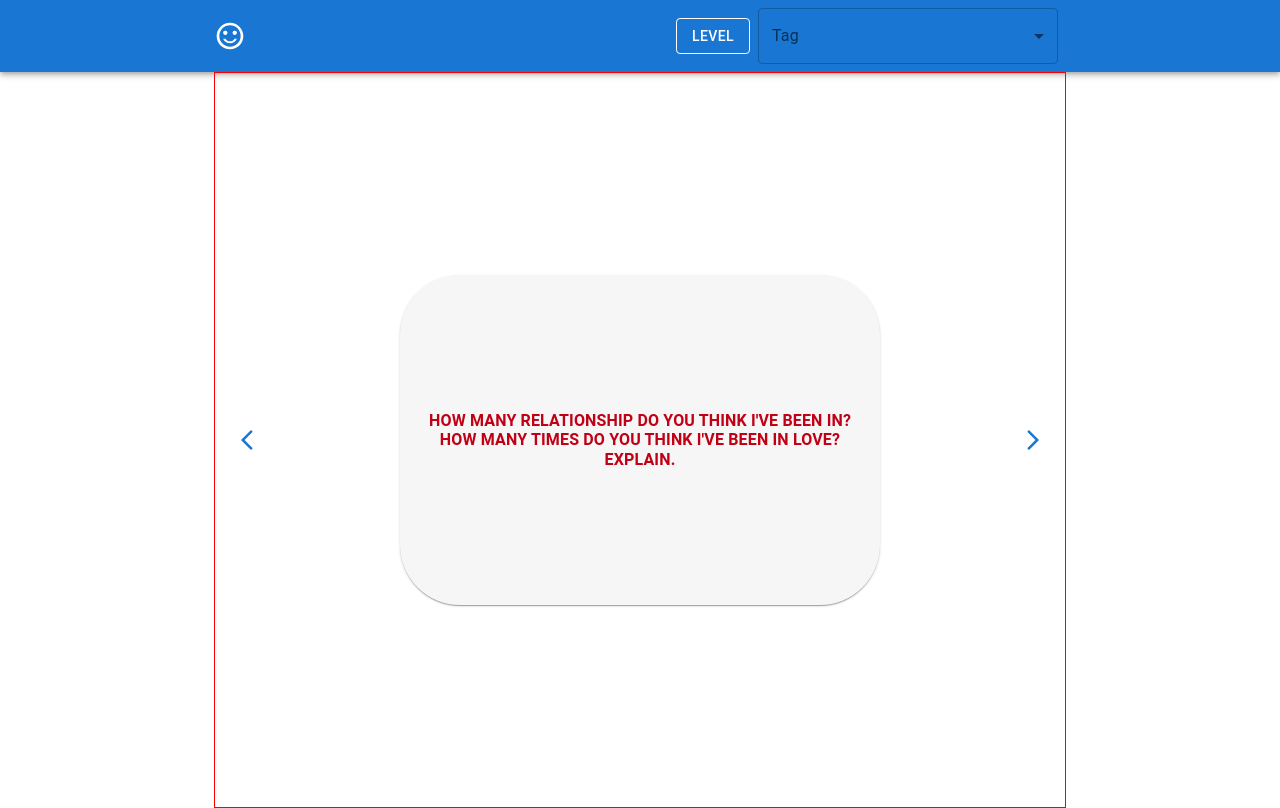
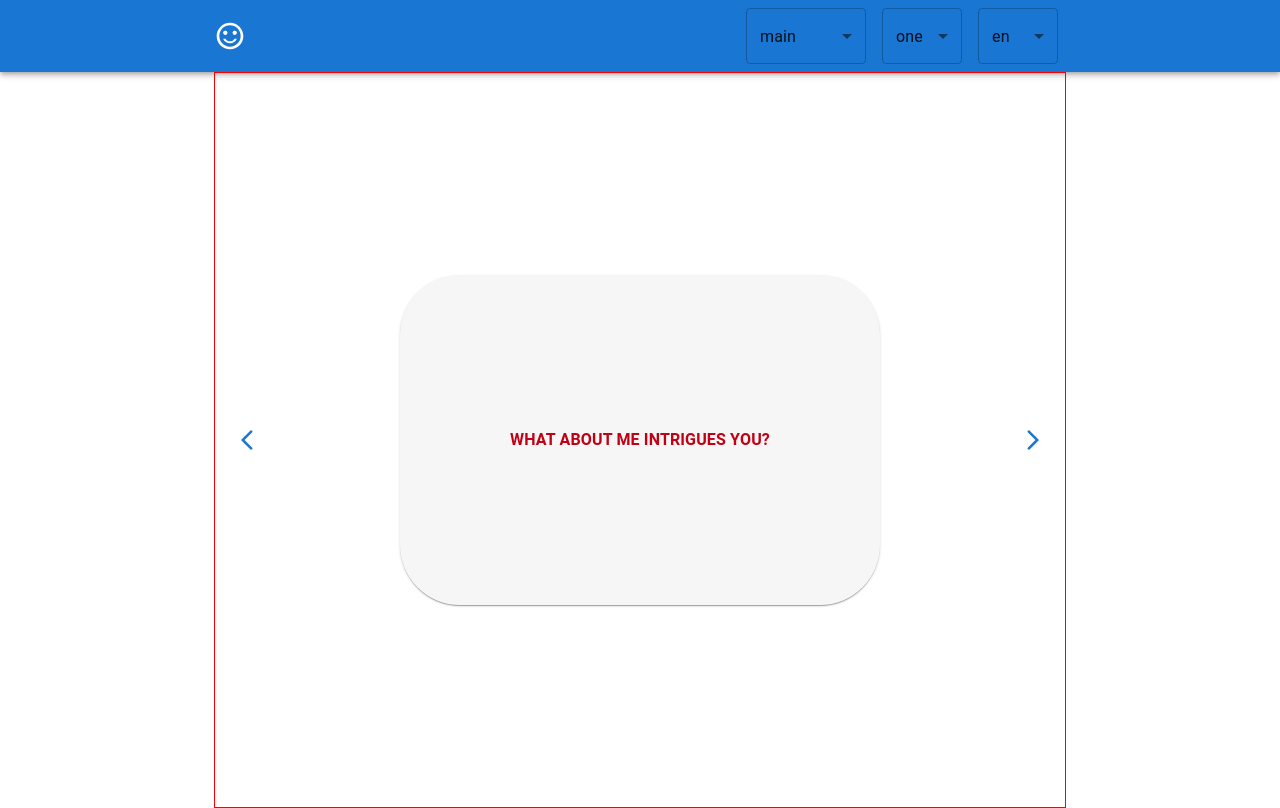
Before and after one commit to artemdrei/friends, a React (Create React App) app: page / in a window 1280 px wide. Built offline with nearby package versions, Linux system fonts and the light colour scheme.

Commit message:
Add selects: lang, decks, level

```diff
--- a/src/components/Card/Card.tsx
+++ b/src/components/Card/Card.tsx
@@ -31,10 +31,10 @@ const TextStyled = styled.div`
   text-align: center;
 `;
 
-export const Card: React.FC<Props> = ({ children, transform }) => {
+export const Card: React.FC<Props> = ({ text, transform }) => {
   return (
     <CardStyled transform={transform}>
-      <TextStyled>{children}</TextStyled>
+      <TextStyled>{text}</TextStyled>
     </CardStyled>
   );
 };
--- a/src/components/Card/types.ts
+++ b/src/components/Card/types.ts
@@ -1,6 +1,4 @@
-import React from "react";
-
 export interface Props {
-  children: React.ReactNode;
+  text: string;
   transform: string;
 }
--- a/src/components/Header/Header.tsx
+++ b/src/components/Header/Header.tsx
@@ -1,57 +1,67 @@
 import React from "react";
 import styled from "styled-components";
 
-import SentimentSatisfiedAltIcon from "@mui/icons-material/SentimentSatisfiedAlt";
-import { AppBar, Button, Container, Toolbar, Typography } from "@mui/material";
+import { Props } from "./types";
 
-import OutlinedInput from "@mui/material/OutlinedInput";
-import InputLabel from "@mui/material/InputLabel";
+import AppBar from "@mui/material/AppBar";
+import Select from "@mui/material/Select";
+import Toolbar from "@mui/material/Toolbar";
 import MenuItem from "@mui/material/MenuItem";
+import Container from "@mui/material/Container";
+import Typography from "@mui/material/Typography";
 import FormControl from "@mui/material/FormControl";
 import ListItemText from "@mui/material/ListItemText";
-import Select, { SelectChangeEvent } from "@mui/material/Select";
-import Checkbox from "@mui/material/Checkbox";
+import SentimentSatisfiedAltIcon from "@mui/icons-material/SentimentSatisfiedAlt";
 
-const ITEM_HEIGHT = 48;
-const ITEM_PADDING_TOP = 8;
-const MenuProps = {
-  PaperProps: {
-    style: {
-      maxHeight: ITEM_HEIGHT * 4.5 + ITEM_PADDING_TOP,
-      width: 250,
-    },
-  },
-};
+import { labels } from "../../i18n";
+
+console.log(labels.en);
 
 const ContainerStyled = styled(Container)`
   padding: 0;
 `;
 
-const Header: React.FC = () => {
-  const [personName, setPersonName] = React.useState<string[]>([]);
-
-  const handleChange = (event: SelectChangeEvent<typeof personName>) => {
-    const {
-      target: { value },
-    } = event;
-    setPersonName(
-      // On autofill we get a the stringified value.
-      typeof value === "string" ? value.split(",") : value
-    );
+const Header: React.FC<Props> = ({
+  language = "en",
+  deckLevel = "one",
+  deckVariant = "main",
+  setLanguage,
+  setDeckLevel,
+  setDeckVariant,
+}) => {
+  const ID = {
+    LANGUAGE: "language",
+    DECK_LEVEL: "deckLevel",
+    DECK_VARIANT: "deckVariant",
   };
 
-  const names = [
-    "Oliver Hansen",
-    "Van Henry",
-    "April Tucker",
-    "Ralph Hubbard",
-    "Omar Alexander",
-    "Carlos Abbott",
-    "Miriam Wagner",
-    "Bradley Wilkerson",
-    "Virginia Andrews",
-    "Kelly Snyder",
-  ];
+  const label = labels[language].decks;
+  const languagesOptions = Object.keys(labels).map((language) => language);
+  const variantOptions = Object.keys(label).map((variant) => variant);
+  const levelOptions = Object.keys(label[deckVariant]).map((key) => key);
+
+  console.log("levels", levelOptions);
+
+  const handleChange = (event: any) => {
+    const { name, value } = event.target;
+
+    switch (name) {
+      case ID.LANGUAGE:
+        setLanguage(value);
+
+        break;
+
+      case ID.DECK_LEVEL:
+        setDeckLevel(value);
+
+        break;
+
+      case ID.DECK_VARIANT:
+        setDeckVariant(value);
+
+        break;
+    }
+  };
 
   return (
     <AppBar position="relative">
@@ -66,32 +76,46 @@ const Header: React.FC = () => {
               style={{ width: "32px", height: "32px" }}
             />
           </Typography>
-          <Button color="inherit" variant="outlined">
-            Level
-          </Button>
-          {/* <Button
-            color="inherit"
-            variant="outlined"
-            style={{ marginLeft: "16px" }}
-          >
-            Cards
-          </Button> */}
 
-          <FormControl sx={{ m: 1, width: 300 }}>
-            <InputLabel id="demo-multiple-checkbox-label">Tag</InputLabel>
+          <FormControl sx={{ m: 1, width: 120 }}>
             <Select
-              labelId="demo-multiple-checkbox-label"
-              id="demo-multiple-checkbox"
-              multiple
-              value={personName}
+              name={ID.DECK_VARIANT}
+              value={deckVariant}
               onChange={handleChange}
-              input={<OutlinedInput label="Tag" />}
-              renderValue={(selected) => selected.join(", ")}
-              MenuProps={MenuProps}
+              renderValue={(selected) => selected}
             >
-              {names.map((name) => (
+              {variantOptions.map((name) => (
                 <MenuItem key={name} value={name}>
-                  <Checkbox checked={personName.indexOf(name) > -1} />
+                  <ListItemText primary={name} />
+                </MenuItem>
+              ))}
+            </Select>
+          </FormControl>
+
+          <FormControl sx={{ m: 1, width: 80 }}>
+            <Select
+              name={ID.DECK_LEVEL}
+              value={deckLevel}
+              onChange={handleChange}
+              renderValue={(selected) => selected}
+            >
+              {levelOptions.map((name) => (
+                <MenuItem key={name} value={name}>
+                  <ListItemText primary={name} />
+                </MenuItem>
+              ))}
+            </Select>
+          </FormControl>
+
+          <FormControl sx={{ m: 1, width: 80 }}>
+            <Select
+              name={ID.LANGUAGE}
+              value={language}
+              onChange={handleChange}
+              renderValue={(selected) => selected}
+            >
+              {languagesOptions.map((name) => (
+                <MenuItem key={name} value={name}>
                   <ListItemText primary={name} />
                 </MenuItem>
               ))}
--- /dev/null
+++ b/src/components/Header/types.ts
@@ -0,0 +1,10 @@
+import { DeckVariant, DeckLevel, Language } from "../../typings";
+
+export interface Props {
+  language: Language;
+  deckLevel: DeckLevel;
+  deckVariant: DeckVariant;
+  setLanguage: React.Dispatch<React.SetStateAction<Language>>;
+  setDeckLevel: React.Dispatch<React.SetStateAction<DeckLevel>>;
+  setDeckVariant: React.Dispatch<React.SetStateAction<DeckVariant>>;
+}
--- a/src/containers/App/App.tsx
+++ b/src/containers/App/App.tsx
@@ -1,6 +1,7 @@
-import React from "react";
+import React, { useState } from "react";
 import CssBaseline from "@mui/material/CssBaseline";
 
+import { DeckLevel, DeckVariant, Language } from "../../typings";
 import { shuffleArray } from "../../utils/shuffleArray";
 
 import Box from "@mui/material/Box";
@@ -11,16 +12,31 @@ import Header from "../../components/Header/Header";
 import { labels } from "../../i18n";
 
 const App: React.FC = () => {
-  const deck = labels.en.decks.honestDating.one;
+  const [language, setLanguage] = useState<Language>("en");
+  const [deckLevel, setDeckLevel] = useState<DeckLevel>("one");
+  const [deckVariant, setDeckVariant] = useState<DeckVariant>("main");
+
+  const deck = labels[language].decks[deckVariant][deckLevel];
   const deckShuffled = shuffleArray([...deck]);
 
   return (
     <>
       <CssBaseline />
       <Box sx={{ flexGrow: 1, height: "100vh" }}>
-        <Header />
+        <Header
+          language={language}
+          deckLevel={deckLevel}
+          deckVariant={deckVariant}
+          setLanguage={setLanguage}
+          setDeckLevel={setDeckLevel}
+          setDeckVariant={setDeckVariant}
+        />
         <Body>
-          <Field deck={deckShuffled} />
+          <Field
+            deck={deckShuffled}
+            deckLevel={deckLevel}
+            language={language}
+          />
         </Body>
       </Box>
     </>
--- a/src/containers/Field/Field.tsx
+++ b/src/containers/Field/Field.tsx
@@ -1,4 +1,4 @@
-import React, { useState, memo } from "react";
+import React, { useState, memo, useEffect } from "react";
 import styled from "styled-components";
 
 import { Deck } from "../../typings";
@@ -49,13 +49,18 @@ const ButtonNextStyled = styled(Button)`
   }
 `;
 
-export const Field: React.FC<Props> = ({ deck }) => {
+export const Field: React.FC<Props> = ({ deck, deckLevel, language }) => {
   const initialCard = [deck[deck.length - 1]];
   const otherCards = deck.slice(0, -1); // slice last card
 
+  const { cardsTransform } = useCardsTransform(deck);
   const [deckCards, setDeckCards] = useState(otherCards);
   const [fieldCards, setFieldCards] = useState(initialCard);
-  const { cardsTransform } = useCardsTransform(deck);
+
+  useEffect(() => {
+    setDeckCards(otherCards);
+    setFieldCards(initialCard);
+  }, [deck, deckLevel, language]);
 
   const updateDecks = (type: "NEXT" | "PREV", from: Deck, to: Deck) => {
     const lastCard = from[from.length - 1];
@@ -107,11 +112,13 @@ export const Field: React.FC<Props> = ({ deck }) => {
         <ArrowForwardIosIcon />
       </ButtonNextStyled>
 
-      {fieldCards.map((item, index) => {
+      {fieldCards.map((text, index) => {
         return (
-          <Card key={item} transform={cardsTransform[index]}>
-            {item}
-          </Card>
+          <Card
+            key={"card_" + index}
+            text={text}
+            transform={cardsTransform[index]}
+          />
         );
       })}
     </FieldStyled>
--- a/src/containers/Field/types.ts
+++ b/src/containers/Field/types.ts
@@ -1,5 +1,7 @@
-import { Deck } from "../../typings";
+import { Deck, DeckLevel, Language } from "../../typings";
 
 export interface Props {
   deck: Deck;
+  language: Language;
+  deckLevel: DeckLevel;
 }
--- /dev/null
+++ b/src/i18n/ru/decks/honestDating.ts
@@ -0,0 +1,11 @@
+const one = ["One"];
+
+const two = ["One", "Two"];
+
+const tree = ["One", "Two", "Tree"];
+
+export const honestDating = {
+  one,
+  two,
+  tree,
+};
--- a/src/i18n/ru/decks/index.ts
+++ b/src/i18n/ru/decks/index.ts
@@ -1,5 +1,7 @@
 import { main } from "./main";
+import { honestDating } from "./honestDating";
 
 export const decks = {
   main,
+  honestDating,
 };
```
Also changed, not shown: src/typings/index.ts (+5 -5 lines).
